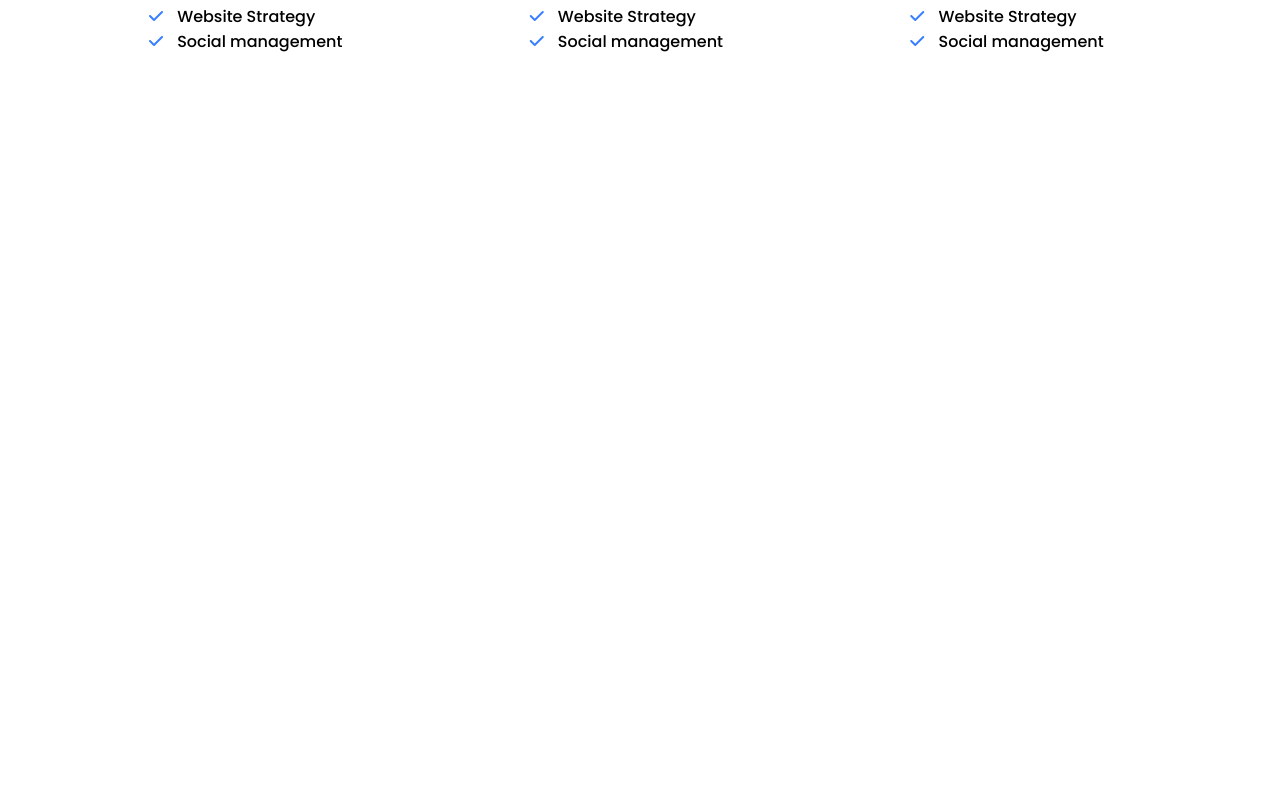
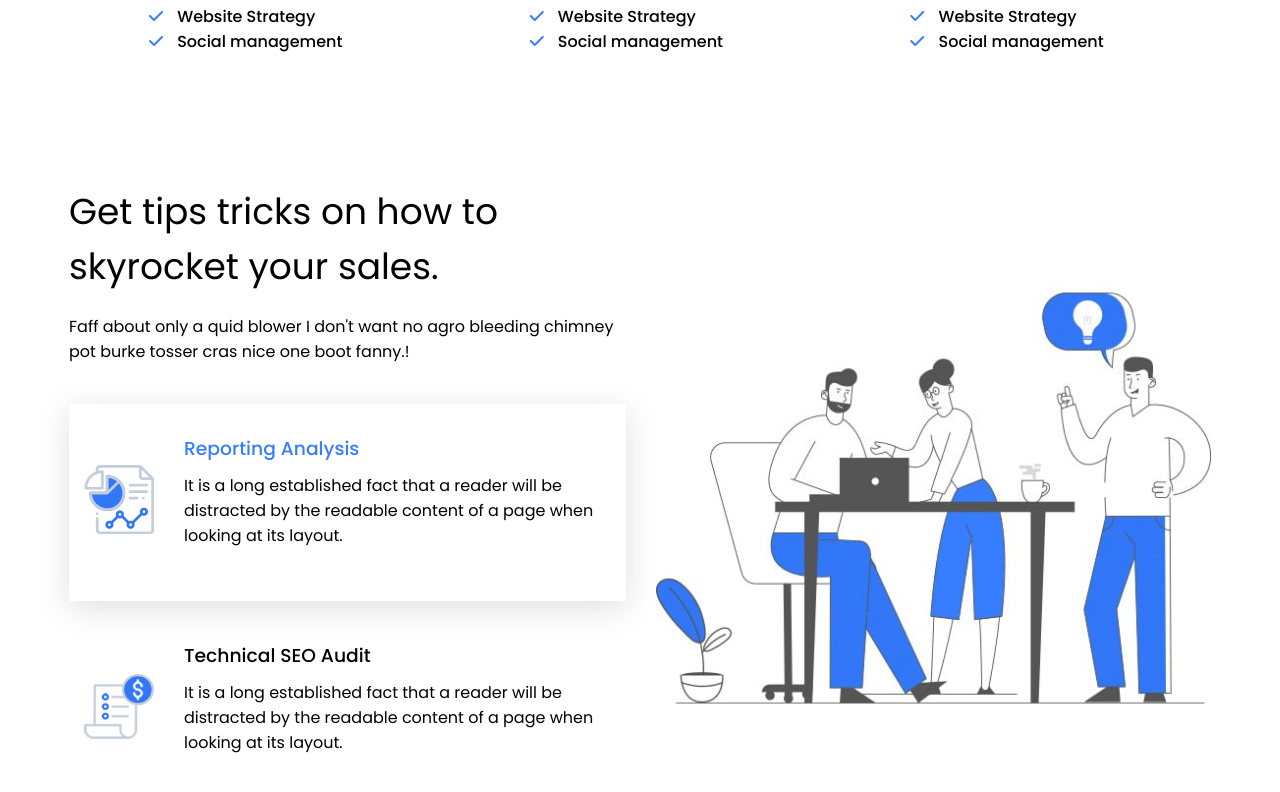
Before and after one commit to fracs31/proj-html-vuejs, a Vue app: page / in a window 1280 px wide. Shown: the part 1089-1881 px from the top of the page. Before the commit the page ends 1273 px from the top, so only its background shows below. Built offline with nearby package versions, Linux system fonts and the light colour scheme.

Commit message:
ADD sales section

```diff
--- a/src/components/Main.vue
+++ b/src/components/Main.vue
@@ -2,6 +2,7 @@
 <script>
 import Hero from "./Hero.vue"; //importo l'hero
 import Marketing from "./Marketing.vue"; //importo la sezione di marketing
+import Sales from "./Sales.vue"; //importo la sezione sales
 
 //Esporto
 export default {
@@ -9,6 +10,7 @@ export default {
     components: {
         Hero, //hero
         Marketing, //marketing
+        Sales, //sales
     }
 }
 </script>
@@ -21,6 +23,8 @@ export default {
         <Hero></Hero>
         <!-- Marketing -->
         <Marketing></Marketing>
+        <!-- Sales -->
+        <Sales></Sales>
     </main>
 </template>
 
--- /dev/null
+++ b/src/components/Sales.vue
@@ -0,0 +1,142 @@
+<!-- JavaScript -->
+<script>
+</script>
+
+<!-- Template -->
+<template>
+    <!-- Sales -->
+    <section class="sales">
+        <!-- Container -->
+        <div class="container">
+            <!-- Box -->
+            <div class="box">
+                <!-- Descrizione -->
+                <div class="box__description">
+                    <!-- Titolo -->
+                    <h2 class="box__description--title">
+                        Get tips tricks on how to skyrocket
+                        your sales.
+                    </h2>
+                    <!-- Testo -->
+                    <p class="box__description--text">
+                        Faff about only a quid blower I don't want no agro
+                        bleeding chimney pot burke tosser cras nice one boot fanny.!
+                    </p>
+                    <!-- Lista -->
+                    <ul class="tips">
+                        <!-- Elemento della lista -->
+                        <li class="tips__element">
+                            <!-- Carta -->
+                            <div class="card">
+                                <!-- Immagine della carta -->
+                                <div class="card__image">
+                                    <!-- Immagine -->
+                                    <img class="card__image--img" src="../assets/img/510.png" alt="Analysis">
+                                </div>
+                                <!-- Descrizione della carta -->
+                                <div class="card__description">
+                                    <!-- Titolo -->
+                                    <h3 class="card__description--title">
+                                        Reporting Analysis
+                                    </h3>
+                                    <!-- Testo -->
+                                    <p class="card__description--text">
+                                        It is a long established fact that a reader will be distracted
+                                        by the readable content of a page when looking at its layout.
+                                    </p>
+                                </div>
+                            </div>
+                        </li>
+                        <!-- Elemento della lista -->
+                        <li class="tips__element">
+                            <!-- Carta -->
+                            <div class="card">
+                                <!-- Immagine della carta -->
+                                <div class="card__image">
+                                    <!-- Immagine -->
+                                    <img class="card__image--img" src="../assets/img/511.png" alt="SEO">
+                                </div>
+                                <!-- Descrizione della carta -->
+                                <div class="card__description">
+                                    <!-- Titolo -->
+                                    <h3 class="card__description--title">
+                                        Technical SEO Audit
+                                    </h3>
+                                    <!-- Testo -->
+                                    <p class="card__description--text">
+                                        It is a long established fact that a reader will be distracted
+                                        by the readable content of a page when looking at its layout.
+                                    </p>
+                                </div>
+                            </div>
+                        </li>
+                    </ul>
+                </div>
+                <!-- Immagine della box -->
+                <div class="box__image">
+                    <!-- Immagine -->
+                    <img class="box__image--img" src="../assets/img/509.jpeg" alt="Sales">
+                </div>
+            </div>
+        </div>
+    </section>
+</template>
+
+<!-- CSS -->
+<style scoped>
+    /* Box */
+    .box {
+        display: flex;
+        align-items: center;
+        gap: 30px;
+    }
+    /* Titolo */
+    .box__description--title {
+        font-size: 36px;
+        font-weight: normal;
+        margin-bottom: 20px;
+    }
+    /* Testo */
+    .box__description--text {
+        margin-bottom: 40px;
+    }
+    /* Immagine usata */
+    .box__image--img {
+        width: 555px;
+    }
+    /* Elemento della lista */
+    .tips__element {
+        margin-bottom: 10px;
+    }
+    /* Carta */
+    .card {
+        display: flex;
+        gap: 15px;
+    }
+    /* Titolo della prima carta */
+    .tips__element:first-child .card {
+        box-shadow: rgba(100, 100, 111, 0.2) 0px 7px 29px 0px;
+    }
+    /* Descrizione della carta */
+    .card__description {
+        padding: 30px 0px;
+    }
+    /* Immagine della carta */
+    .card__image {
+        padding: 60px 15px;
+    }
+    /* Immagine utilizzata della carta */
+    .card__image--img {
+        width: 70px;
+        aspect-ratio: 1;
+    }
+    /* Titolo della carta */
+    .card__description--title {
+        font-weight: 500;
+        margin-bottom: 10px;
+    }
+    /* Titolo della prima carta */
+    .tips__element:first-child .card .card__description--title {
+        color: var(--blue);
+    }
+</style>
```
